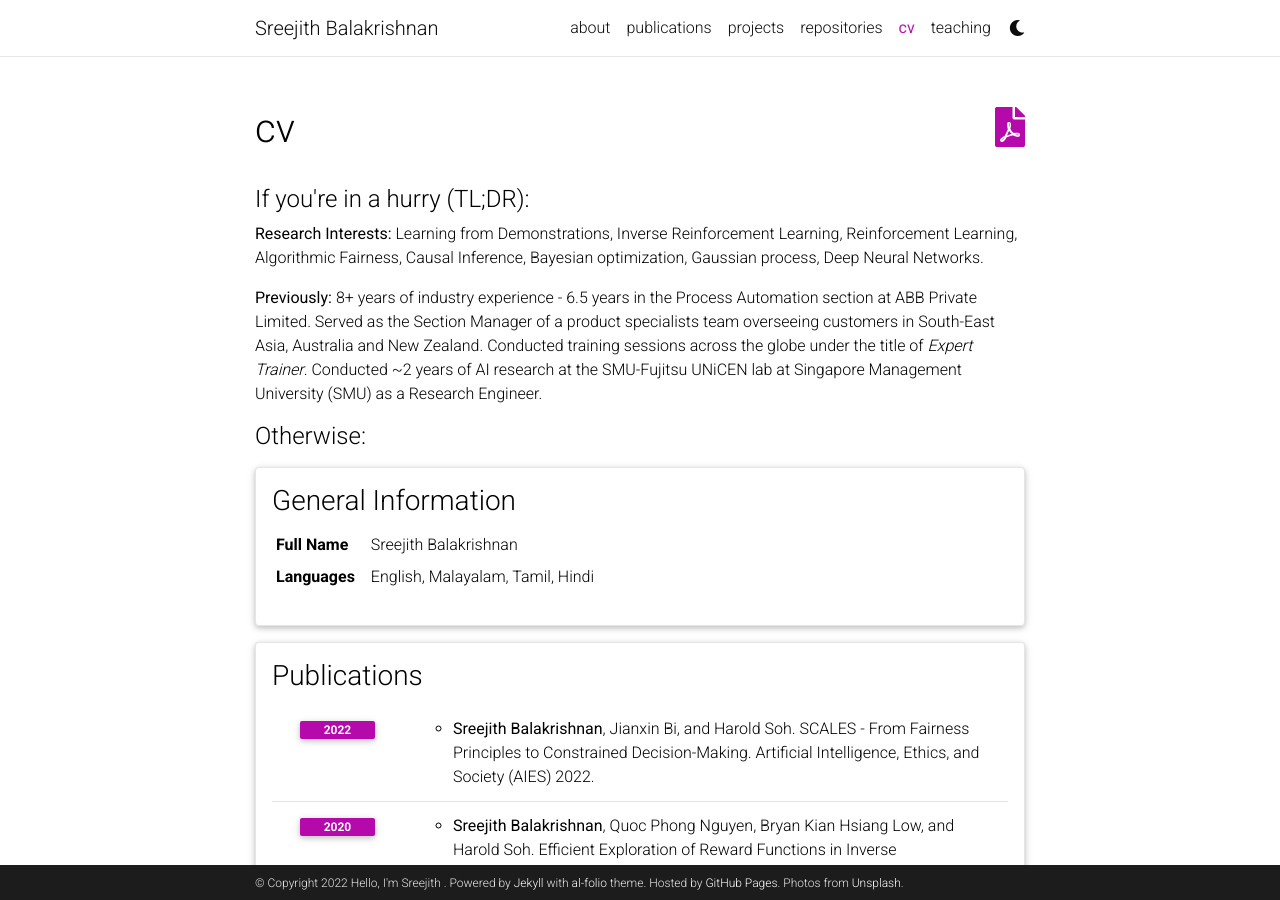
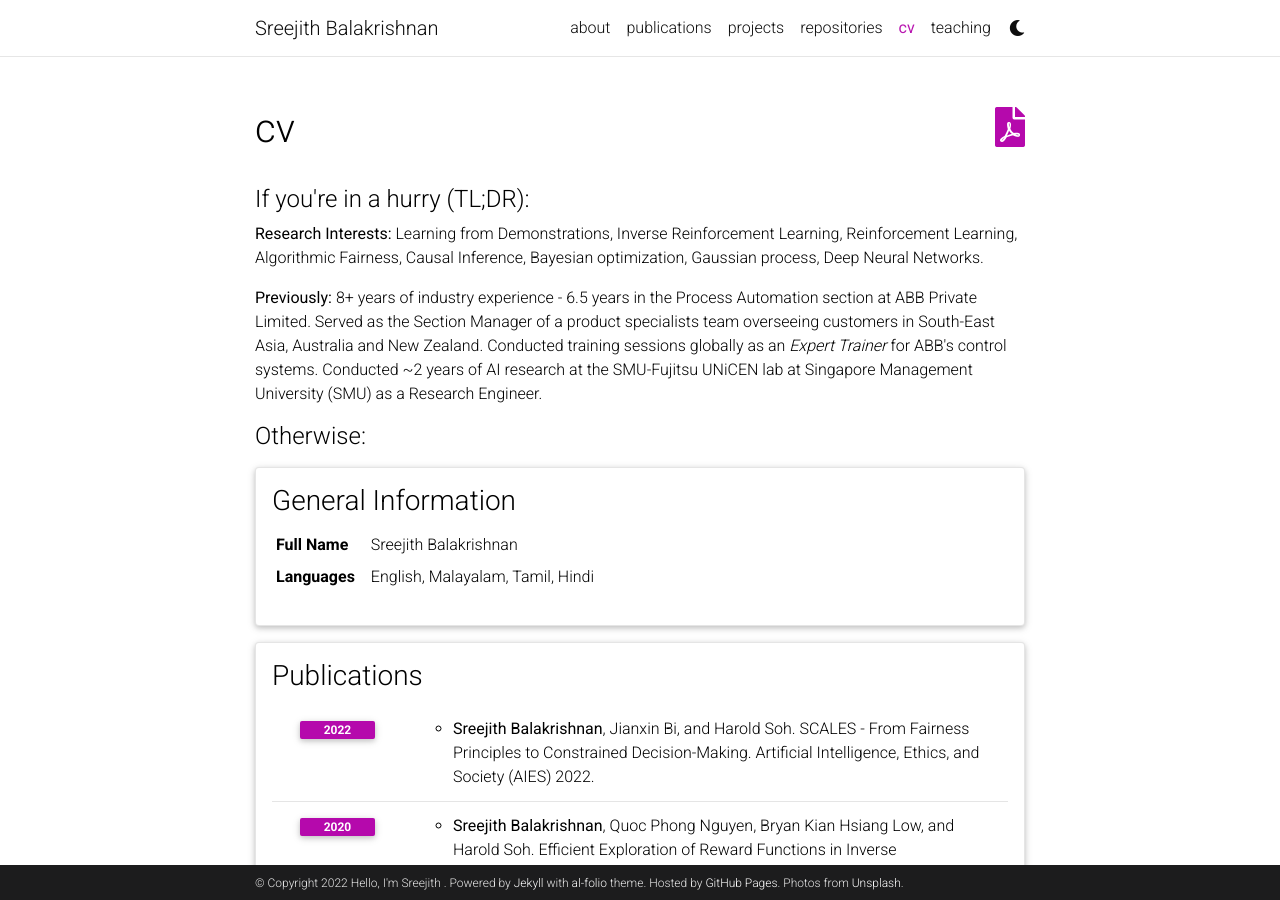
Before and after one commit to sreejithb/sreejithb.github.io, a Jekyll site: the page built from _pages/cv.md, in a window 1280 px wide and 900 px high. Built offline with Jekyll 4.4.1, drawn with Linux system fonts in a browser that asks for light colours; comment, search, counter and statistics services are not loaded; a style sheet for code colours, icons or effects is not loaded.

Commit message:
AFTER EDITING CV

```diff
--- a/_layouts/cv.html
+++ b/_layouts/cv.html
@@ -14,7 +14,7 @@ layout: default
         <p><b>Research Interests:</b> Learning from Demonstrations, Inverse Reinforcement Learning, Reinforcement Learning, Algorithmic Fairness, Causal Inference, Bayesian optimization, Gaussian process, Deep Neural Networks.
         <p><b>Previously: </b> 8+ years of industry experience -
           6.5 years in the Process Automation section at ABB Private Limited. Served as the Section Manager of a product specialists team overseeing customers in South-East Asia, Australia and New Zealand.
-          Conducted training sessions across the globe under the title of <em>Expert Trainer</em>.
+          Conducted training sessions globally as an <em>Expert Trainer</em> for ABB's control systems.
           Conducted ~2 years of AI research at the SMU-Fujitsu UNiCEN lab at Singapore Management University (SMU) as a Research Engineer.
         <h4>Otherwise:</h4>
           <div class="cv">
```
